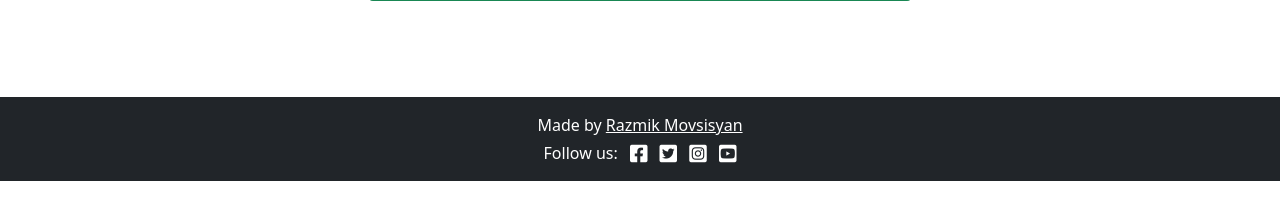
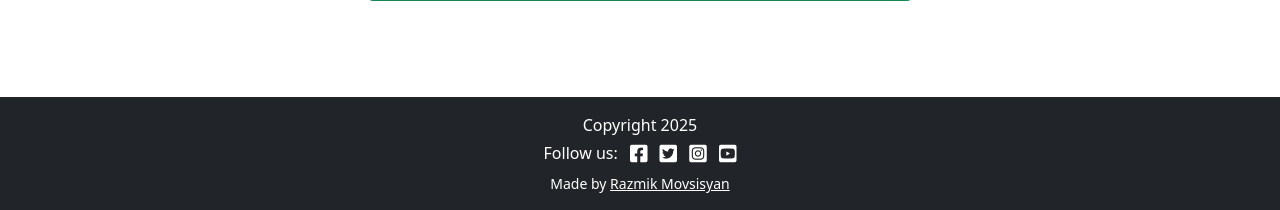
Before and after one commit to RazmikMovsisyan/microblogify, a Django app: page /accounts/signup/ in a window 1280 px wide. Shown: the part 671-881 px from the top of the page. Before the commit the page ends 852 px from the top, so only its background shows below. Run offline with Django 4.2, Linux system fonts and the light colour scheme; some libraries are stand-ins or nearby versions; some web fonts are replaced.

Commit message:
Style Footer Changes

```diff
--- a/blog/templates/blog/base.html
+++ b/blog/templates/blog/base.html
@@ -93,12 +93,12 @@
 
 <footer class="bg-dark text-white mt-5 py-3">
   <div class="container text-center">
-    <p class="mb-1">
-      {% block copyright %}
-        Made by <a href="https://github.com/RazmikMovsisyan" target="_blank" class="text-white text-decoration-underline">Razmik Movsisyan</a>
-      {% endblock %}
-    </p>
-    <p class="mb-0">
+
+    <!-- Copyright -->
+    <p class="mb-1 fw-light">Copyright 2025</p>
+
+    <!-- Social media links -->
+    <p class="mb-2">
       Follow us:
       <a href="https://facebook.com" target="_blank" class="text-white text-decoration-none ms-2">
         <i class="fab fa-facebook-square fa-lg"></i>
@@ -113,9 +113,18 @@
         <i class="fab fa-youtube-square fa-lg"></i>
       </a>
     </p>
+
+    <!-- Author -->
+    <p class="mb-0 small">
+      {% block copyright %}
+        Made by <a href="https://github.com/RazmikMovsisyan" target="_blank" class="text-white text-decoration-underline">Razmik Movsisyan</a>
+      {% endblock %}
+    </p>
+
   </div>
 </footer>
 
 
+
 </body>
 </html>
```
